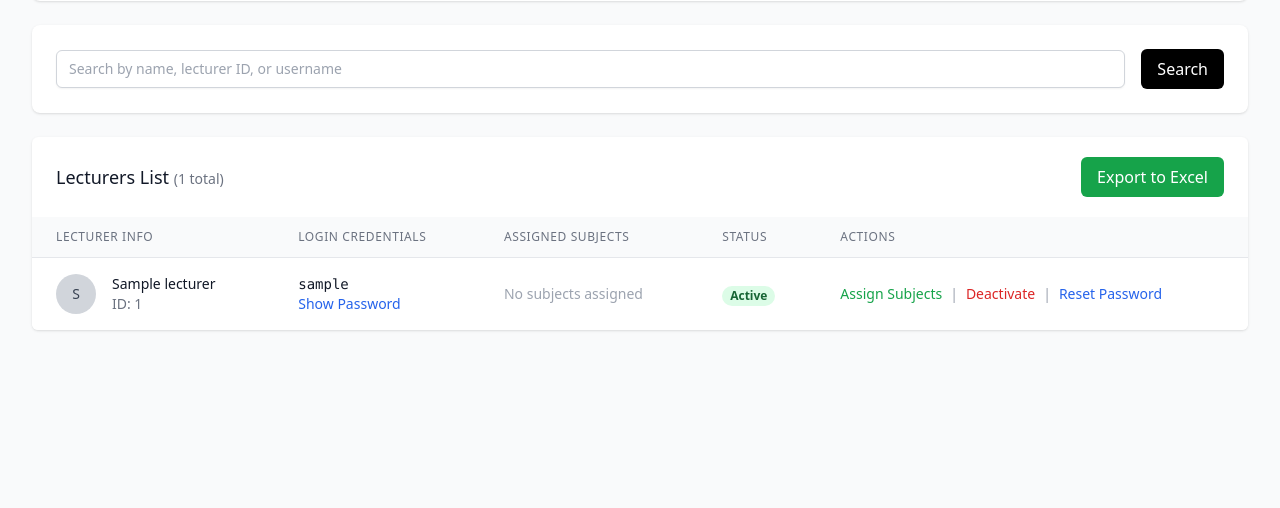
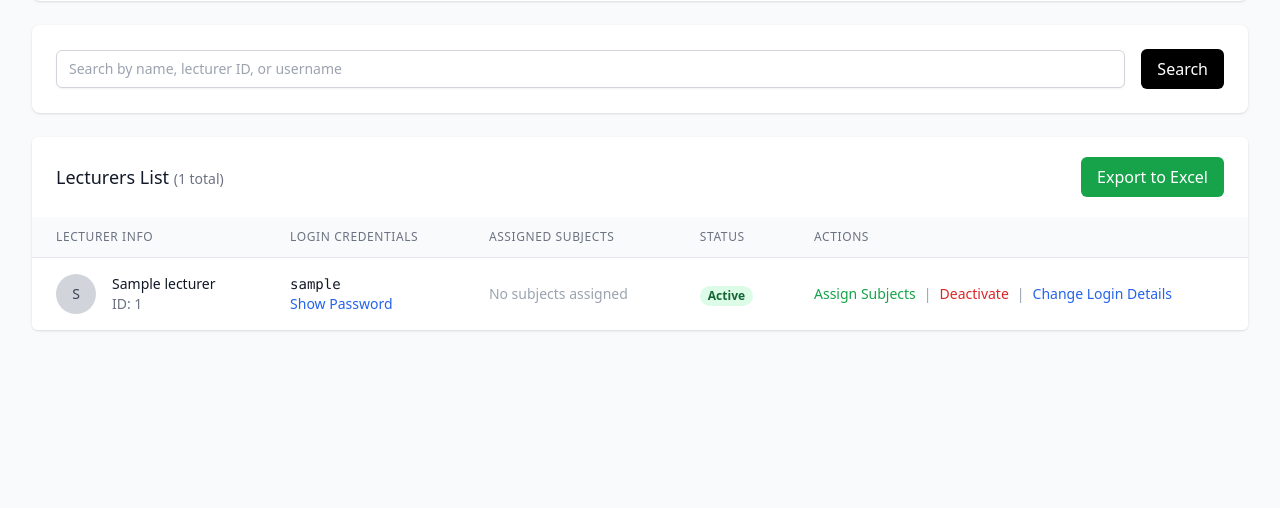
Before and after one commit to Chethan77667/moulya, a Flask app: page /management/lecturers in a window 1280 px wide. Shown: the part 267-775 px from the top of the page. Run offline with Flask 3, Linux system fonts and the light colour scheme; the visitor is signed in with stand-in values (Sample User, id 1); tables that the repository leaves empty hold one stand-in row (values such as "Sample post"); some libraries are stand-ins or nearby versions.

Commit message:
errol pc

```diff
--- a/templates/management/lecturers.html
+++ b/templates/management/lecturers.html
@@ -835,7 +835,7 @@
                                 <span class="text-gray-400">|</span>
                                 <button onclick="resetLecturerPassword({{ lecturer.id }}, '{{ lecturer.name }}')"
                                         class="text-blue-600 hover:text-blue-800">
-                                    Reset Password
+                                        Change Login Details
                                 </button>
                             </div>
                         </td>
```
